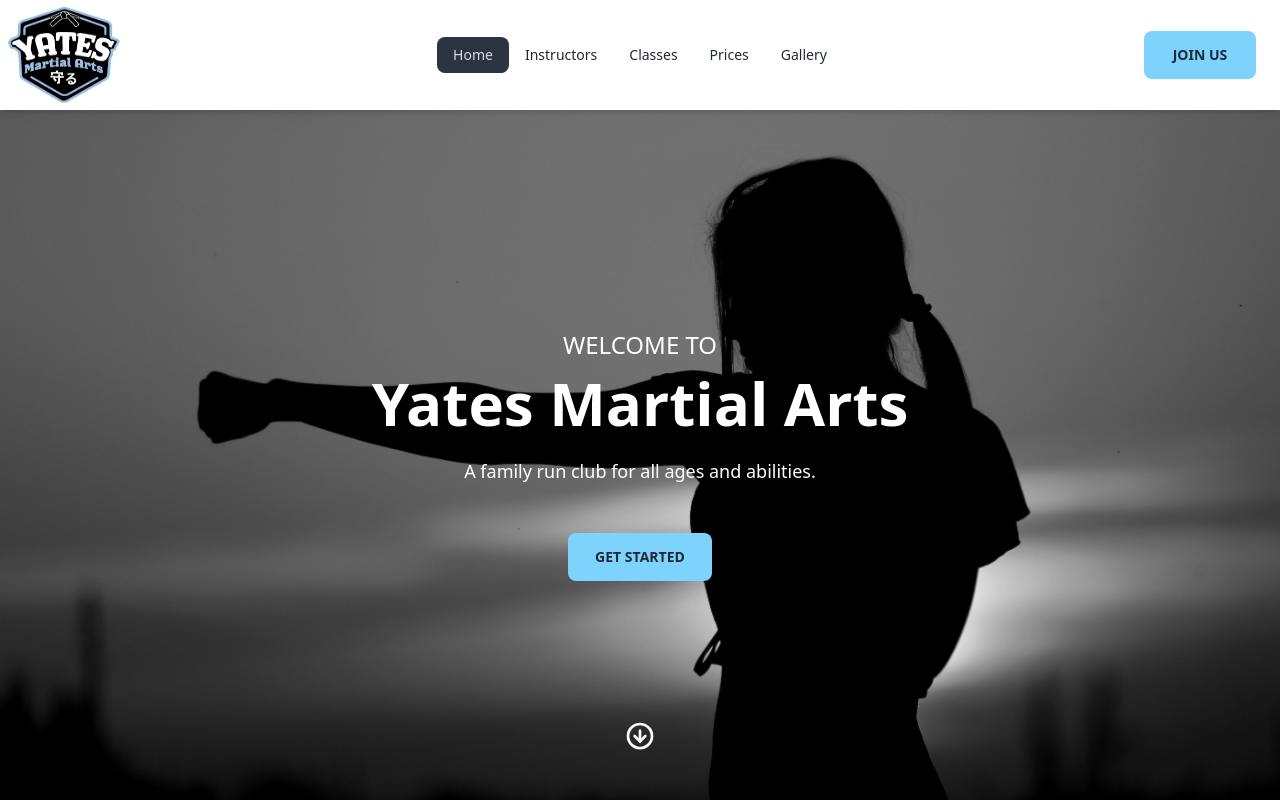
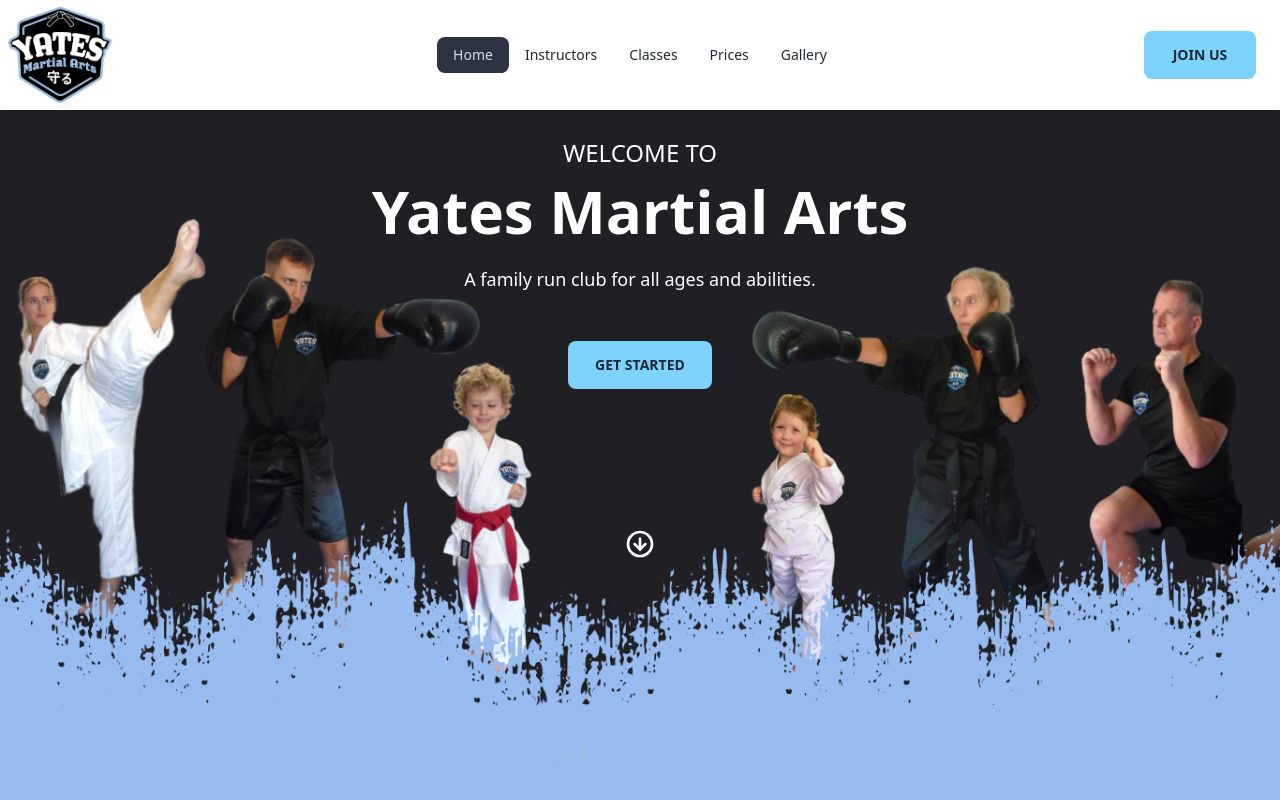
Before and after one commit to brandonscott4/yates-martial-arts, a React (Vite) app in the folder frontend/: page / in a window 1280 px wide. Shown: the top 800 px of the page. Built offline with nearby package versions, Linux system fonts and the light colour scheme.

Commit message:
changed hero image

```diff
--- a/frontend/src/components/Navbar.jsx
+++ b/frontend/src/components/Navbar.jsx
@@ -59,7 +59,7 @@
             <img
               src={Logo}
               alt="Yates Martial Arts logo"
-              className=" h-20 w-24 lg:h-24 lg:w-28"
+              className=" h-20 w-[90px] lg:h-24 lg:w-[104px]"
             />
           </NavLink>
         </div>
--- a/frontend/src/routes/Home.jsx
+++ b/frontend/src/routes/Home.jsx
@@ -6,8 +6,8 @@
   return (
     <>
       <div className="relative">
-        <div className="bg-[url('assets/karate-woman.jpg')] h-[calc(100vh-110px)] w-full grayscale bg-cover bg-[center_25%]"></div>
-        <div className="absolute top-0 left-0 w-full h-full flex flex-col items-center justify-center">
+        <div className="bg-[url('assets/hero-image.png')] h-[calc(100vh-110px)] w-full bg-cover bg-[center_25%]"></div>
+        <div className="absolute -top-36 lg:-top-48 w-full h-full flex flex-col items-center justify-center">
           <Fade cascade damping={0.4} triggerOnce>
             <p className="text-white text-2xl">WELCOME TO</p>
             <h1 className="text-white font-bold text-4xl sm:text-6xl mt-3">
```
Also changed, not shown: frontend/src/assets/hero-image.png (added).
